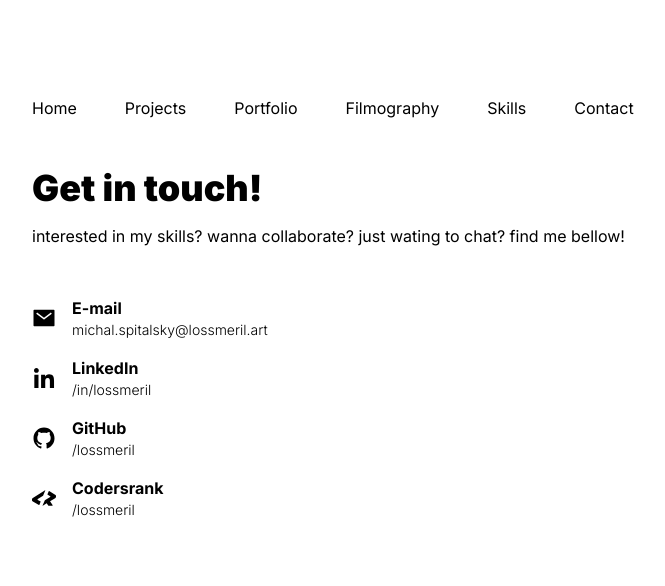
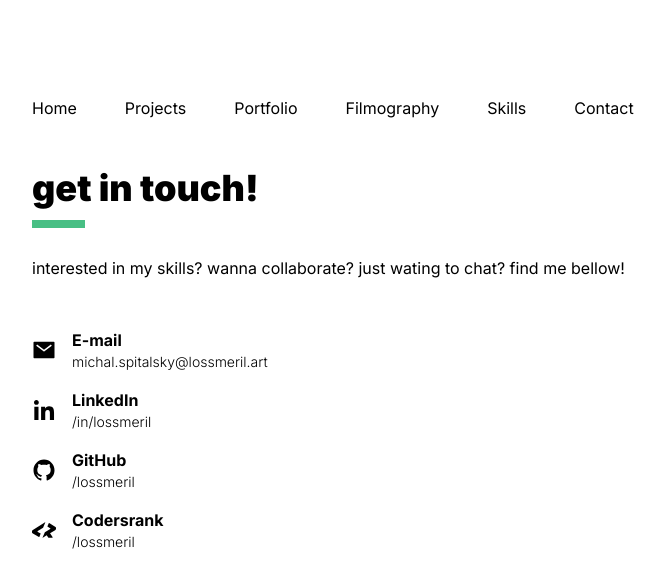
Before and after one commit to Lossmeril/michal-portfolio, a Next.js app: page /contact in a window 1280 px wide. Shown: the top 586 px of the page, without its empty margins (64-729 px from the left). Built offline with nearby package versions, Linux system fonts and the light colour scheme.

Commit message:
style: modal and heading styles

```diff
--- a/app/contact/page.tsx
+++ b/app/contact/page.tsx
@@ -34,7 +34,7 @@ const ContactItem: React.FC<ContactItemProps> = ({
 const FilmographyPage = () => {
   return (
     <>
-      <h1 className="text-4xl font-black mb-4">Get in touch!</h1>
+      <h1 className="text-4xl font-black">Get in touch!</h1>
       <p className="lowercase mb-12">
         Interested in my skills? Wanna collaborate? Just wating to chat? Find me
         bellow!
--- a/app/filmography/page.tsx
+++ b/app/filmography/page.tsx
@@ -28,7 +28,7 @@ const films: Array<Film> = [
 const FilmographyPage = () => {
   return (
     <>
-      <h1 className="text-4xl font-black mb-4">Filmography</h1>
+      <h1 className="text-4xl font-black">Filmography</h1>
       <p className="lowercase mb-12">Watch my stuff</p>
       <div className="flex flex-row flex-wrap justify-start gap-8">
         {films.map((item) => (
--- a/app/globals.scss
+++ b/app/globals.scss
@@ -1,6 +1,23 @@
 @tailwind base;
 @tailwind components;
 @tailwind utilities;
+
+h1 {
+  text-transform: lowercase;
+  position: relative;
+  margin-bottom: 3rem;
+
+  &::after {
+    content: "";
+    position: absolute;
+    left: 0;
+    bottom: -20px;
+
+    width: 40pt;
+    height: 6pt;
+    background-color: #48bf84;
+  }
+}
 
 .link {
   li {
@@ -35,10 +52,10 @@
 }
 
 .portfolio-card {
-  background-color: #48bf84;
+  background-color: black;
   .title {
     position: absolute;
-    left: 5%;
+    left: 10%;
     bottom: -25%;
 
     transition: all 0.5s ease-in-out;
@@ -46,7 +63,6 @@
 
   .image {
     filter: grayscale(1);
-    mix-blend-mode: screen;
     transition: all 0.5s ease-in-out;
   }
 
@@ -54,10 +70,11 @@
     .image {
       transform: scale(1.2);
       opacity: 0.5;
+      filter: grayscale(1);
     }
 
     .title {
-      bottom: 5%;
+      bottom: 10%;
     }
   }
 }
--- a/app/page.tsx
+++ b/app/page.tsx
@@ -1,7 +1,7 @@
 const HomePage = () => {
   return (
     <>
-      <h1 className="text-4xl font-black mb-4">Michal Špitálský</h1>
+      <h1 className="text-4xl font-black">Michal Špitálský</h1>
       <p className="lowercase mb-12">Filmmaker, designer and artist</p>
 
       <h2 className="text-lg font-bold lowercase mb-4 ">education</h2>
--- a/app/portfolio/page.tsx
+++ b/app/portfolio/page.tsx
@@ -36,8 +36,11 @@ const PortfolioModal: React.FC<PortfolioModalProps> = ({
 
   return (
     <div
-      className="absolute top-0 left-0 w-screen h-screen overflow-hidden"
-      style={{ display: isOpen ? "block" : "none" }}
+      className="absolute top-0 left-0 w-screen h-screen overflow-hidden transition-all"
+      style={{
+        pointerEvents: isOpen ? "all" : "none",
+        opacity: isOpen ? "1" : "0",
+      }}
       onClick={() => handleModalClose()}
     >
       <div className="absolute w-[95%] md:w-[80%] h-[90%] left-[50%] top-[50%] translate-x-[-50%] translate-y-[-50%] z-20">
@@ -64,7 +67,7 @@ const PortfolioPage = () => {
 
   return (
     <>
-      <h1 className="text-4xl font-black mb-4">Portfolio</h1>
+      <h1 className="text-4xl font-black">Portfolio</h1>
       <p className="lowercase mb-12">Take a look at my work</p>
       <div className="flex flex-row flex-wrap justify-start gap-8">
         {items.map((item) => (
@@ -80,7 +83,7 @@ const PortfolioPage = () => {
               className="object-cover image"
             />
             <div className="absolute w-full title">
-              <h3 className="font-bold">{item.name}</h3>
+              <h3 className="font-black text-white">{item.name}</h3>
             </div>
           </div>
         ))}
--- a/app/skills/page.tsx
+++ b/app/skills/page.tsx
@@ -49,7 +49,7 @@ const Skill: React.FC<SkillProps> = ({ skill, confidence, note }) => {
 const SkillsPage = () => {
   return (
     <>
-      <h1 className="text-4xl font-black mb-4">My skills</h1>
+      <h1 className="text-4xl font-black">My skills</h1>
       <p className="lowercase mb-12">All the things I can do</p>
       <div className="flex flex-row flex-wrap justify-start">
         <SkillSet name="General skills">
```
